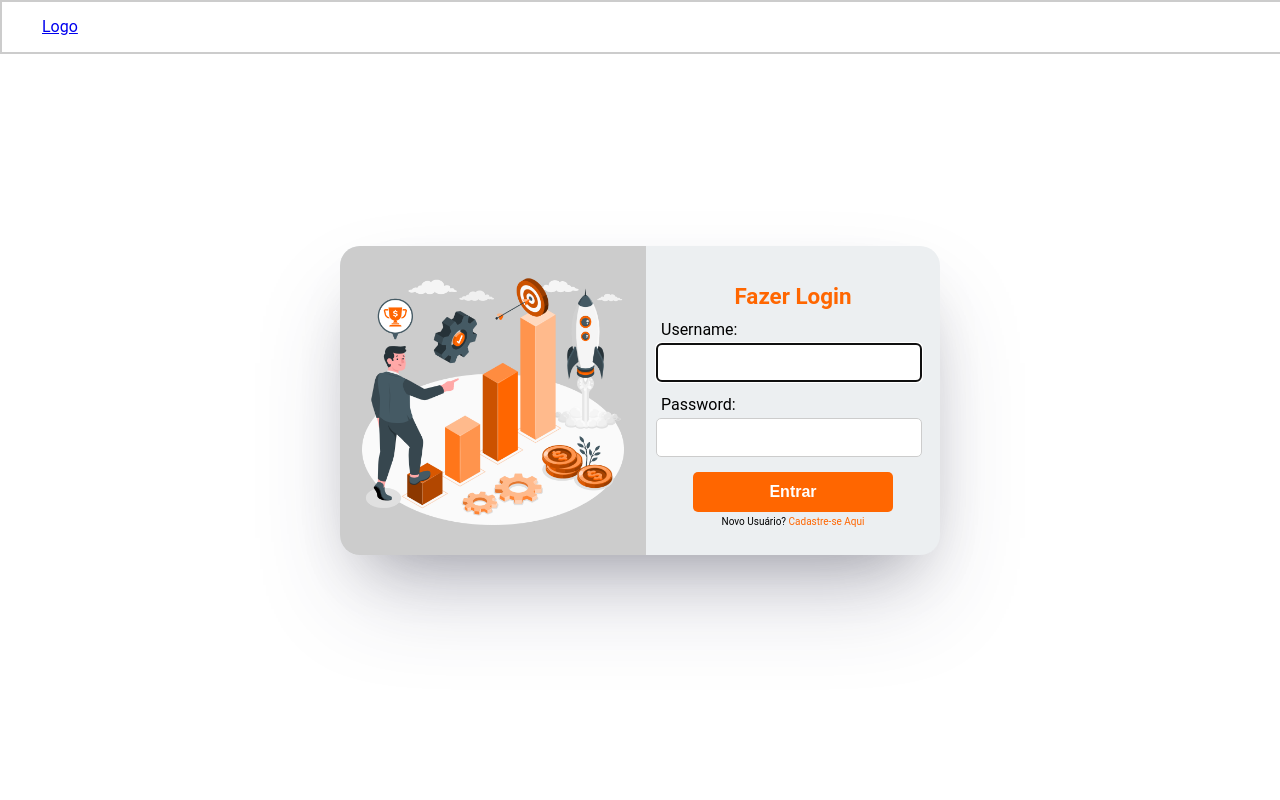
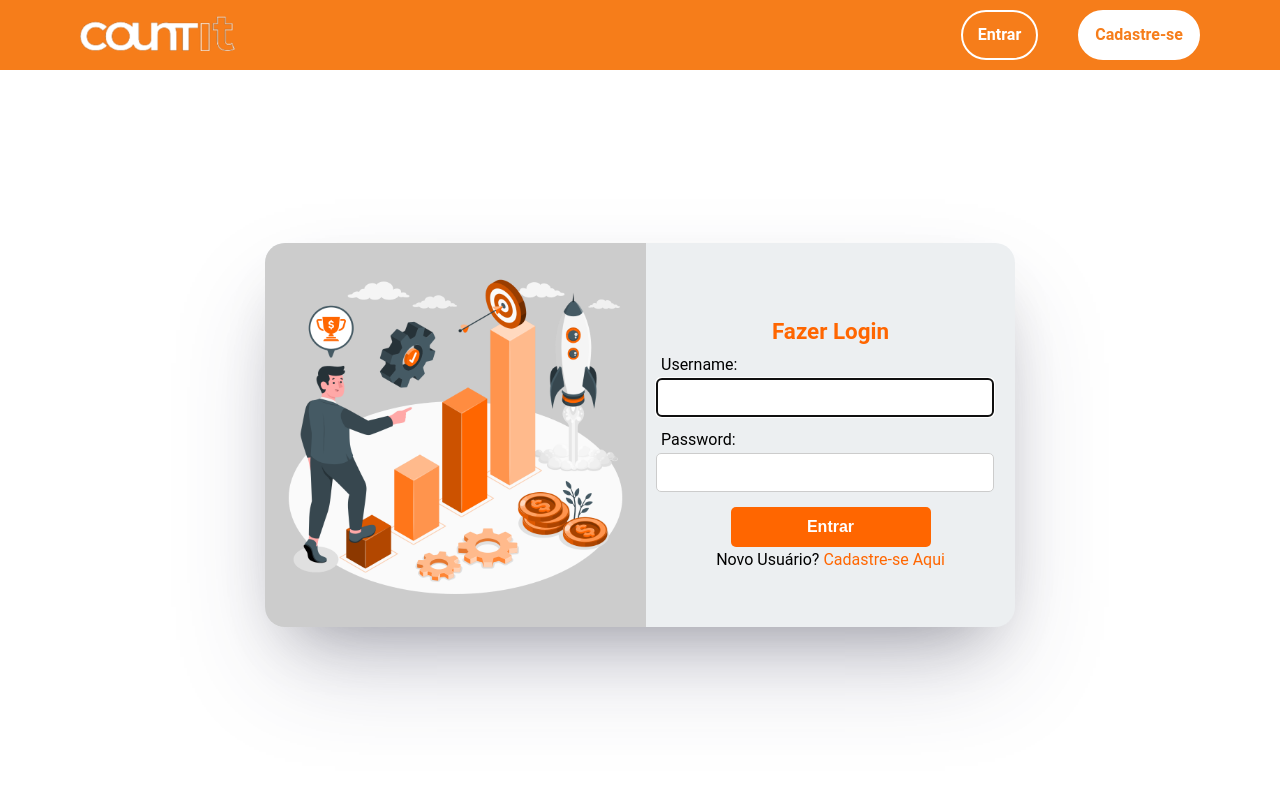
Before and after one commit to luismingati/countIt, a Django app: page /login/ in a window 1280 px wide. Run offline with Django 4.2, Linux system fonts and the light colour scheme.

Commit message:
user register page css

```diff
--- a/app/static/css/login.css
+++ b/app/static/css/login.css
@@ -1,30 +1,19 @@
-nav{
-    height: 50px;
-    width: 100%;
-    border: 2px;
-    border-color: #cccccc;
-    border-style: solid;
-    display: flex;
-    align-items: center;
-    padding-left: 40px;
-    position: fixed;
-}
 .main-login{
     display: flex;
     justify-content: center;
     align-items: center;
-    height: 100vh;
+    height: calc(100vh - 70px);
 }
 
-.container {
+.main-login .container {
     display: flex;
     align-items: center;
     justify-content: center;
 }
 
-.login {
+.main-login .container .login {
     background-color: #ECEFF1;
-    width: 600px;
+    width: 750px;
     height: auto;
     display: flex;
     flex-direction: row;
@@ -33,7 +22,7 @@ nav{
     box-shadow: rgba(50, 50, 90, 0.25) 0px 50px 100px -20px, rgba(0, 0, 0, 0.3) 0px 30px 60px -30px;
 }
 
-.illustration {
+.main-login .container .login .illustration {
     width: 100%;
     height: auto;
     background-color: #cccccc;
@@ -41,11 +30,11 @@ nav{
     padding: 1em;
 }
 
-.illustration img {
+.main-login .container .login .illustration img {
     width: 100%;
 }
 
-form {
+.main-login .container .login .form-login form {
     width: 100%;
     display: flex;
     gap: 15px;
@@ -53,23 +42,24 @@ form {
     justify-content: center;
 }
 
-form p{
+.main-login .container .login .form-login form p{
     display: flex;
     flex-direction: column;
     align-items: flex-start;
     width: 100%;
 }
-form p label{
+.main-login .container .login .form-login form p label{
+    color: black;
     padding-left: 5px;
 }
-form p input{
+.main-login .container .login .form-login form p input{
     width: 95%;
     height: 35px;
     margin-top: 5px;
     border: 1px solid #ccc;
     border-radius: 5px;
 }
-.form-login {
+.main-login .container .login .form-login {
     width: 100%;
     height: 230px;
     display: flex;
@@ -79,7 +69,7 @@ form p input{
     padding: 0 10px;
 }
 
-.form-login strong {
+.main-login .container .login .form-login strong {
     width: 100%;
     text-align: center;
     color: #FF6600;
@@ -87,16 +77,17 @@ form p input{
     font-size: 140%;
     font-weight: bold;
 }
-.new-user{
-    font-size: 10px;
+.main-login .container .login .form-login .new-user{
+    font-size: 16px;
     margin-top: 5px;
+    color: black;
 }
-.new-user a{
+.main-login .container .login .form-login .new-user a{
     text-decoration: none;
     color: #FF6600;
 }
 
-.btn-login{
+.main-login .container .login .form-login .btn-login{
     width: 200px;
     height: 40px;
     border: none;
@@ -107,8 +98,12 @@ form p input{
     font-size: 1em;
     align-self: center;
 }
-.btn-login:hover{
+.main-login .container .login .form-login .btn-login:hover{
     transition: all ease .5s;
     cursor: pointer;
     background-color: #FF5200;
 }
+
+@media screen and (max-width: 768px) {
+
+}
--- a/app/static/css/style.css
+++ b/app/static/css/style.css
@@ -1,4 +1,4 @@
-.navbar{
+header .navbar{
     background-color: #F67D1A;
     display: flex;
     align-items: center;
@@ -7,29 +7,29 @@
     height: 70px;
 }
 
-.links{
+header .navbar .links{
     display: flex;
     align-items: center;
     gap: 40px;
-    height: 70vw;
 }
 
-.login,.register{
+header .navbar .links .login,
+header .navbar .links .register{
     text-decoration: none;
     font-weight: bold;
 }
 
-.login{
+header .navbar .links .login{
     border: 2px solid white;
     padding: 15px;
     border-radius: 25px;
     color: white;
 }
-.login:hover {
+header .navbar .links .login:hover {
     border: 2px solid black;
     color: black;
 }
-.register{
+header .navbar .links .register{
     border: 2px solid white;
     padding: 15px;
     border-radius: 25px;
@@ -37,20 +37,21 @@
     color: #F67D1A;
     text-align: center;
 }
-.register:hover {
+header .navbar .links .register:hover {
     border: 2px solid black;
     background-color: black;
     color: white;
 }
 
 @media only screen and (max-width:768px){
-    .navbar{
+    header .navbar{
         padding: 10px 24px;
     }
-    .login,.register{
+    header .navbar .links .login,
+    header .navbar .links .register{
         padding: 10px;
     }
-    .links{
+    header .navbar .links{
         gap: 10px;
     }
 }
@@ -81,14 +82,18 @@
 .hero .image {
     width: 50%;
 }
-.hero .left .register{
+.hero .left .cta{
     background-color: #F67D1A;
     color: white;
     box-sizing: border-box;
-    width: 150px;
+    padding: 15px;
+    width: 230px;
+    border-radius: 20px;
+    text-decoration: none;
+    font-weight: bold;
     border: 2px solid #F67D1A;
 }
-.hero .left .register:hover{
+.hero .left .cta:hover{
     background-color: transparent;
     color: #F67D1A;
     border: 2px solid #F67D1A;
--- a/app/templates/app/base.html
+++ b/app/templates/app/base.html
@@ -17,7 +17,7 @@
         <p>{{request.user}}</p>
         <a href="{% url 'logout' %}">Sair</a>
       </div>
-      <img class="logo" src="/static/images/logo.png" alt="Logo countIT" style="width: 156px;">
+      <img class="logo" src="/static/images/logo.png" alt="Logo countIT" style="width: 156px;" >
       <div class="links">
           <a class="vendas" href="#">Vendas</a>
           <a class="estoque" href="{% url 'products' %}">Estoque</a>
--- a/app/templates/app/index.html
+++ b/app/templates/app/index.html
@@ -5,27 +5,34 @@
     <meta http-equiv="X-UA-Compatible" content="IE=edge">
     <meta name="viewport" content="width=device-width, initial-scale=1.0">
     <link rel="stylesheet" href="/static/css/reset.css">
+    <link rel="stylesheet" href="/static/css/login.css">
     <link rel="stylesheet" href="/static/css/style.css">
+    <link rel="stylesheet" href="/static/css/register.css">
+
     <title>CountIT</title>
 </head>
 <body>
     <header>
         <div class="navbar">
-            <img class="logo" src="/static/images/logo.png" alt="Logo countIT" style="width: 156px;">
+            <a href="{% url 'home' %}"><img class="logo" src="/static/images/logo.png" alt="Logo countIT" style="width: 156px;"></a>
             <div class="links">
                 <a class="login" href="{% url 'login' %}">Entrar</a>
                 <a class="register" href="{% url 'register' %}">Cadastre-se</a>
             </div>
         </div>
     </header>
+
+    {% block homecontent %}
     <div class="hero">
         <div class="left">
             <h1 class="title">CountIT</h1>
-            <p class="text">O CountIT é  sistema de Ponto de Venda (PDV) utilizado atualmente para ajudar na questão de fluxo de caixa de pequenas e grandes empresas. Também temos um gerenciamento do estoque. Essa é uma ferramenta essencial em vários negócios, porém, notamos que as vezes pode se tornar muito confusa pois muitas delas contém bastante funcionalidades irrelevantes jogadas de forma desorganizada na tela que acabam só atrapalhando o usuário.</p>
-            <a class="register" href="{% url 'register' %}">Cadastre-se</a>
+            <p class="text">O CountIT é o sistema de Ponto de Venda (PDV) utilizado atualmente para ajudar na questão de fluxo de caixa de pequenas e grandes empresas. Também temos um gerenciamento do estoque. Essa é uma ferramenta essencial em vários negócios, porém, notamos que as vezes pode se tornar muito confusa pois muitas delas contém bastante funcionalidades irrelevantes jogadas de forma desorganizada na tela que acabam só atrapalhando o usuário.</p>
+            <a class="cta" href="{% url 'register' %}">Quero o melhor PDV</a>
         </div>
         <img class="image" src="/static/images/hero-image.svg" alt="teste">
     </div>
+    {% endblock homecontent %}
+
     <footer>
 
     </footer>
--- a/app/templates/app/login.html
+++ b/app/templates/app/login.html
@@ -1,36 +1,20 @@
-<!DOCTYPE html>
-<html lang="pt-br">
-<head>
-    <meta charset="UTF-8">
-    <meta http-equiv="X-UA-Compatible" content="IE=edge">
-    <meta name="viewport" content="width=device-width, initial-scale=1.0">
-    <title>Fazer Login</title>
-    <link rel="stylesheet" href="/static/css/reset.css">
-    <link rel="stylesheet" href="/static/css/login.css">
-</head>
-<body>
+{% extends 'app/index.html' %}
 
-    <nav>
-        <a href="{% url 'home' %}">Logo</a>
-    </nav>
-    <main class="main-login">
+{% block homecontent %}
+    <div class="main-login">
         <div class="container">
-            <div class="login">
+            <div class="login ">
                 <div class="illustration"><img src="/static/images/illustration.png" alt=""></div>
                 <div class="form-login">
-
                     <strong>Fazer Login</strong>
-
                     <form method='POST'>
                         {% csrf_token %}
                         {{ form.as_p }}
-
                         <button type='submit' class="btn-login">Entrar</button>
                     </form>
                     <p class="new-user">Novo Usuário? <a href="{% url 'register' %}">Cadastre-se Aqui</a></p>
                 </div>
             </div>
         </div>
-    </main>
-</body>
-</html>
+    </div>
+{% endblock homecontent %}
--- a/app/views.py
+++ b/app/views.py
@@ -8,6 +8,9 @@ from django.contrib.auth.forms import AuthenticationForm, UserCreationForm
 from django.contrib.auth.decorators import login_required
 
 def home(request):
+    if request.user.is_authenticated:
+        return redirect('products')
+
     context = {'home': True}
     return render(request, 'app/index.html', context)
 
```
Also changed, not shown: app/static/css/register.css (added, +91 -0 lines), app/templates/app/register.html (+13 -3 lines), app/templates/app/product_detail.html (line endings or trailing spaces), 1 other file.
